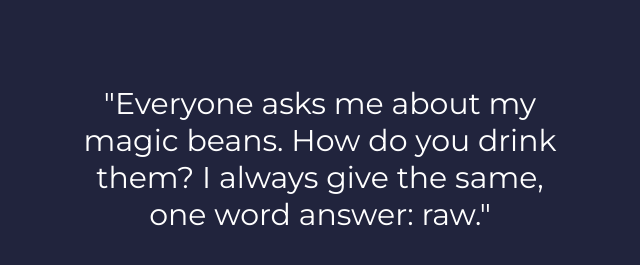
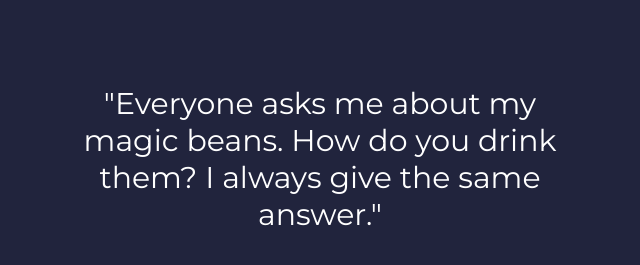
Before and after one commit to alexi/alexi.github.io, a plain HTML site: page index.html in a window 1280 px wide. Shown: the part 407-672 px from the top of the page, without its empty margins (320-960 px from the left). Drawn offline with Linux system fonts and the light colour scheme.

Commit message:
Update index.html

```diff
--- a/index.html
+++ b/index.html
@@ -49,7 +49,7 @@ p {
 <body>
 <div class="main">
 <h1>🧞‍♂️</h1>
-<p style="padding: 0 30vw;">"Everyone asks me about my magic beans. How do you drink them? I always give the same, one word answer: raw."</p>
+<p style="padding: 0 30vw;">"Everyone asks me about my magic beans. How do you drink them? I always give the same answer."</p>
 </div>
 </body>
 </html>
```
